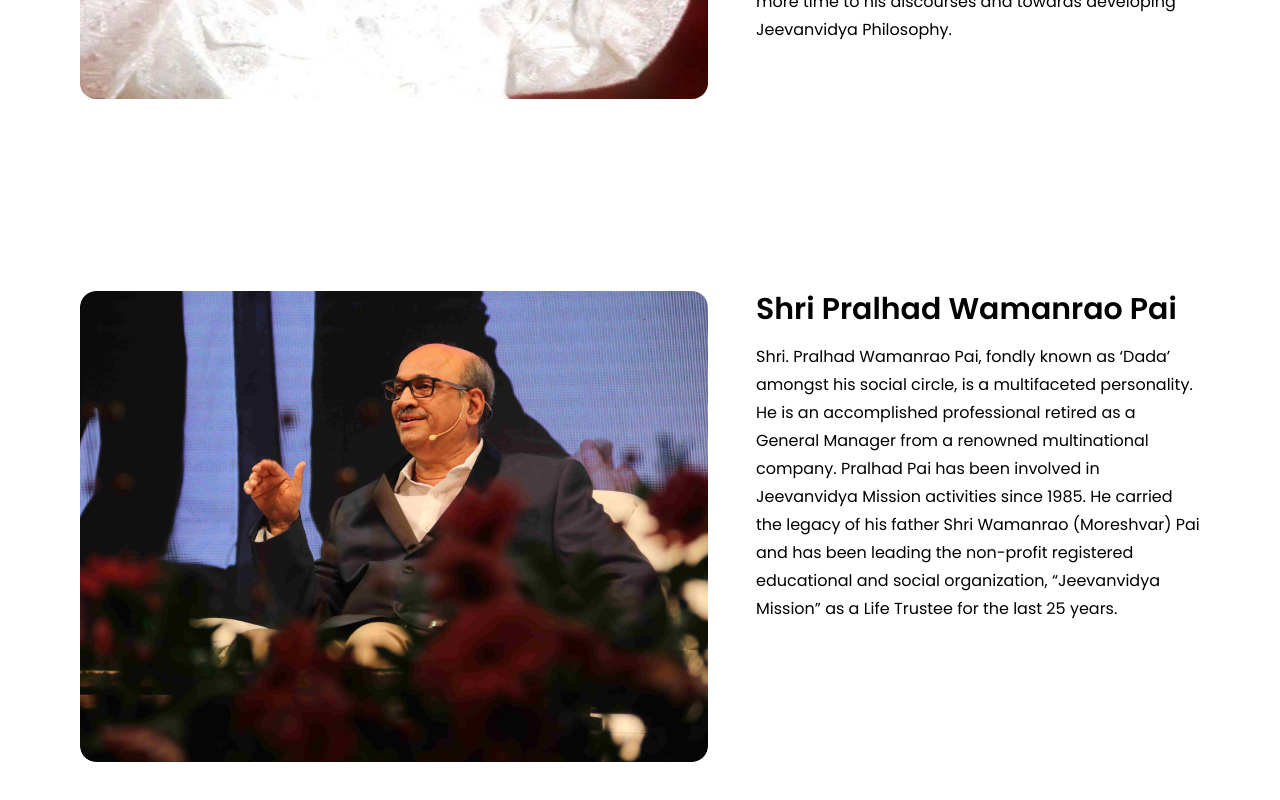
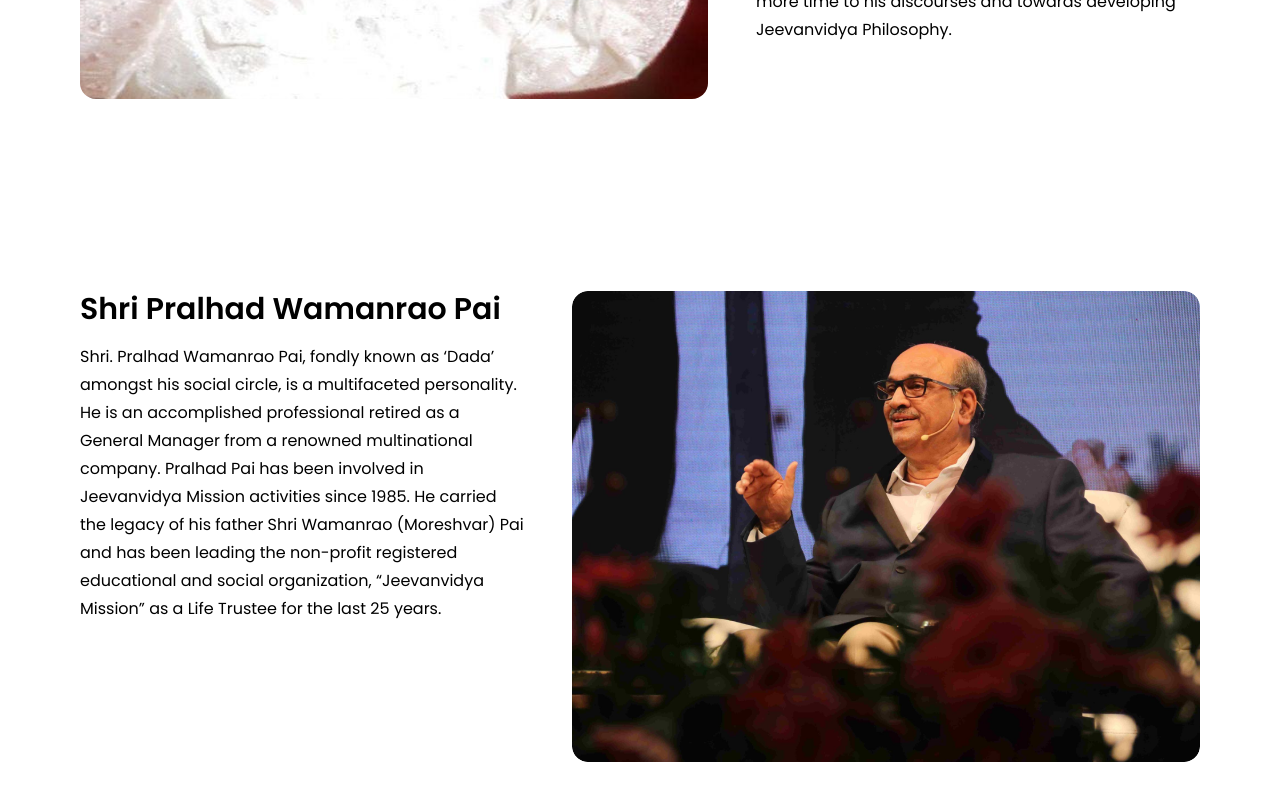
Before and after one commit to Lemon-Yellow-LLP/jeevanvidya, a React (Vite) app: page /about in a window 1280 px wide. Shown: the part 606-1406 px from the top of the page. Built offline with nearby package versions, Linux system fonts and the light colour scheme.

Commit message:
Fixed mobile ui bug (#28)

```diff
--- a/src/components/ImageDetailContainer/index.jsx
+++ b/src/components/ImageDetailContainer/index.jsx
@@ -15,7 +15,7 @@ export default function ImageDetailContainer({
     <div
       className={cn(
         'flex flex-col py-[40px] px-[16px] lg:p-[80px] lg:flex-row gap-4 md:gap-[48px]',
-        { 'md:flex-row-reverse': imagePosition === 'right' },
+        { 'lg:flex-row-reverse': imagePosition === 'right' },
         className,
       )}
     >
```
